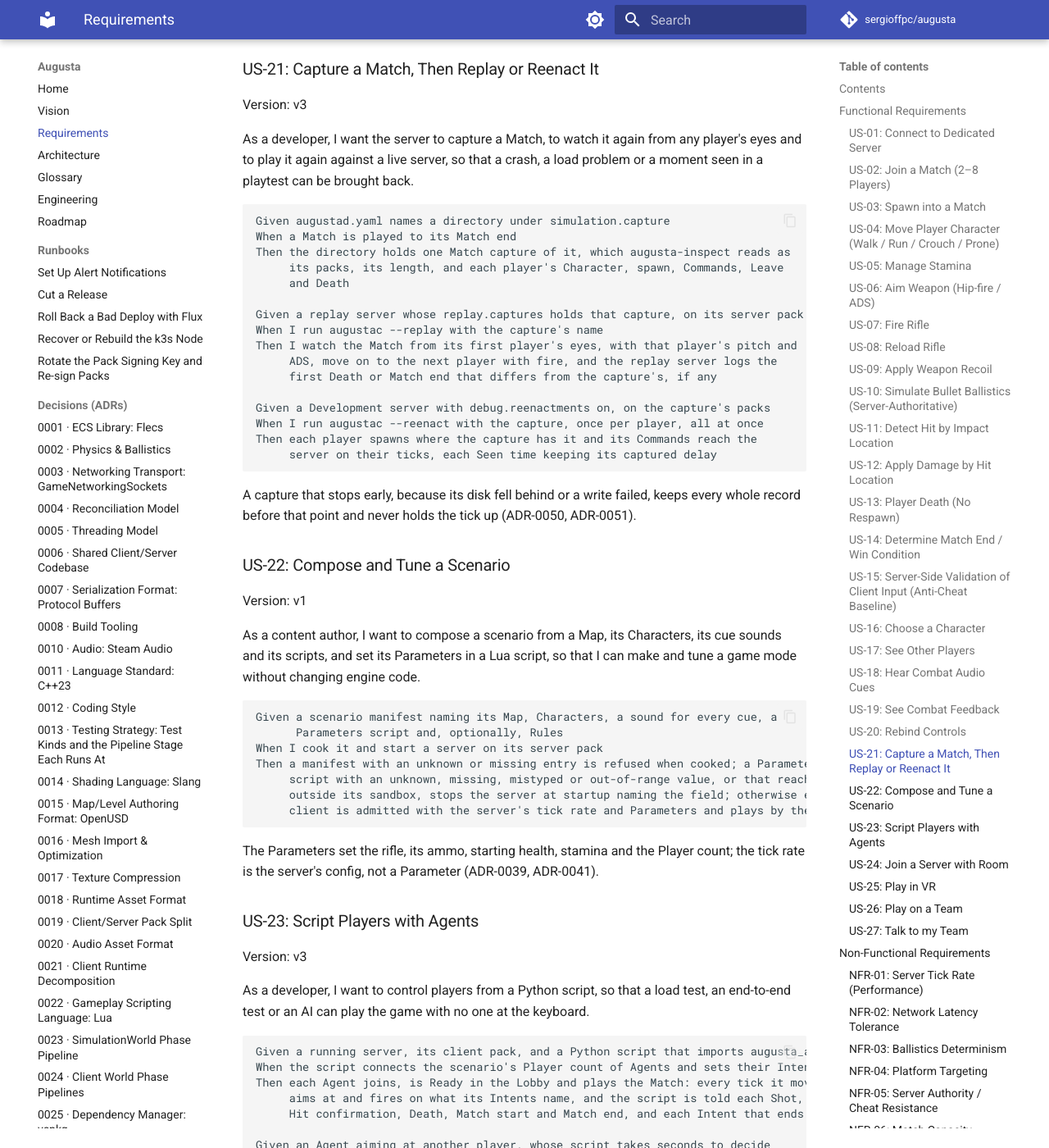
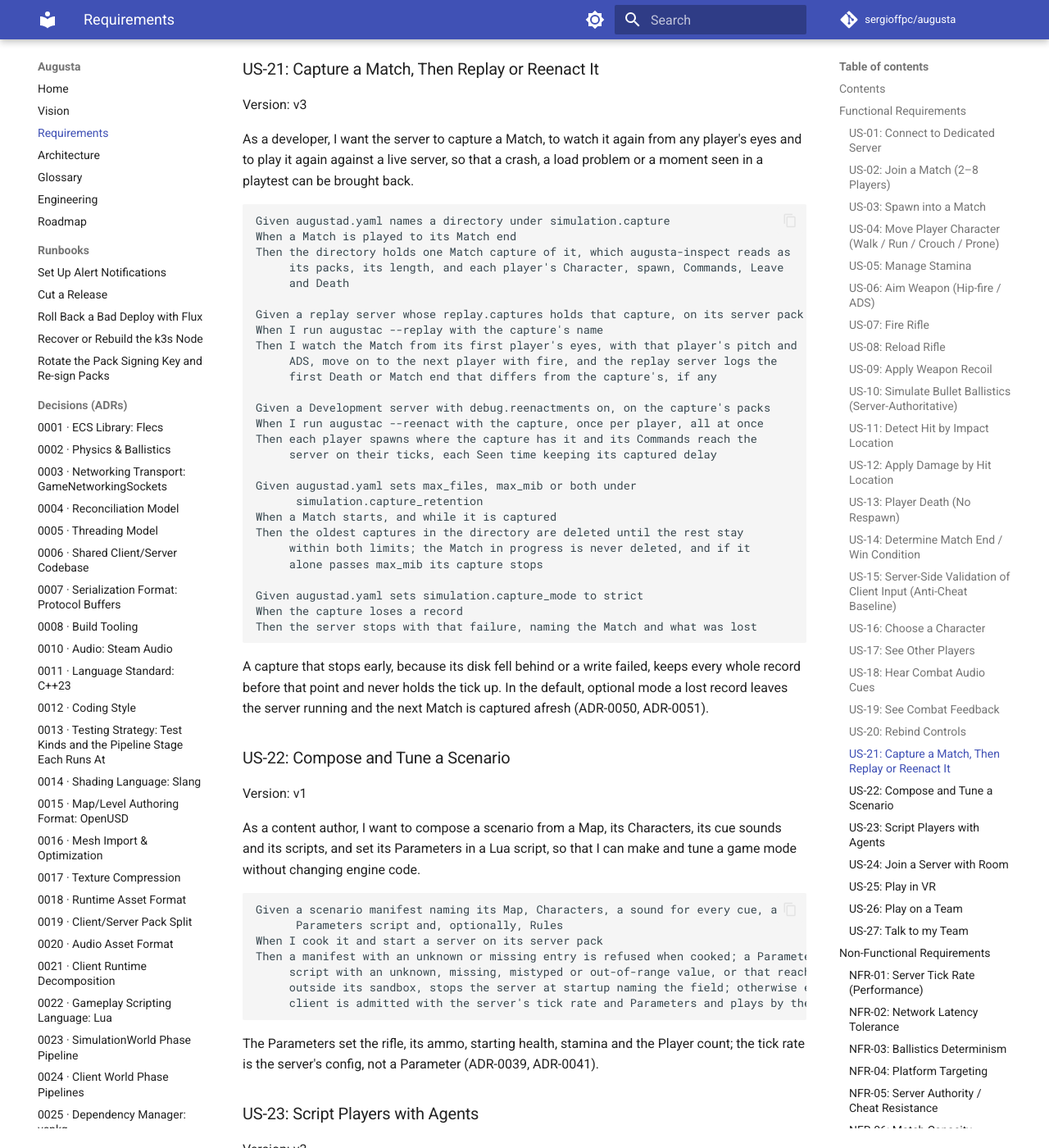
Before and after one commit to sergioffpc/augusta, an MkDocs documentation site: the page built from docs/REQUIREMENTS.md, in a window 1280 px wide and 1400 px high, scrolled down 8804 px. Shown: the whole window at 82% size. Built offline with MkDocs 1.6.1 and Material for MkDocs 9.7.7, drawn with Linux system fonts in a browser that asks for light colours; comment, search, counter and statistics services are not loaded.

Commit message:
docs(requirements): state US-21 capture retention and strict mode, and mark the capture suites
US-21 gains two criteria: the oldest captures are deleted so the rest
stay within max_files and max_mib, the Match in progress never among
them; and a strict capture that loses a record stops the server with
that failure.

Every test of the capture_retention, capture_runtime, capturer,
capture_format, replay_catalog, reenactment and server_replay suites,
the retention and capture-mode keys of server_config, and the
capture-read seed test now names what it checks: US-21, NFR-07 for
capture health, NFR-09 for divergence, NFR-12 for unreadable captures
and NFR-18 for failure classification.

Co-Authored-By: Claude Opus 5.5 <noreply@anthropic.com>

````diff
--- a/docs/REQUIREMENTS.md
+++ b/docs/REQUIREMENTS.md
@@ -427,11 +427,23 @@ Given a Development server with debug.reenactments on, on the capture's packs
 When I run augustac --reenact with the capture, once per player, all at once
 Then each player spawns where the capture has it and its Commands reach the
      server on their ticks, each Seen time keeping its captured delay
+
+Given augustad.yaml sets max_files, max_mib or both under
+      simulation.capture_retention
+When a Match starts, and while it is captured
+Then the oldest captures in the directory are deleted until the rest stay
+     within both limits; the Match in progress is never deleted, and if it
+     alone passes max_mib its capture stops
+
+Given augustad.yaml sets simulation.capture_mode to strict
+When the capture loses a record
+Then the server stops with that failure, naming the Match and what was lost
 ```
 
 A capture that stops early, because its disk fell behind or a write failed,
-keeps every whole record before that point and never holds the tick up
-(ADR-0050, ADR-0051).
+keeps every whole record before that point and never holds the tick up. In the
+default, optional mode a lost record leaves the server running and the next
+Match is captured afresh (ADR-0050, ADR-0051).
 
 ### US-22: Compose and Tune a Scenario
 
````
Also changed, not shown: 9 other files.
